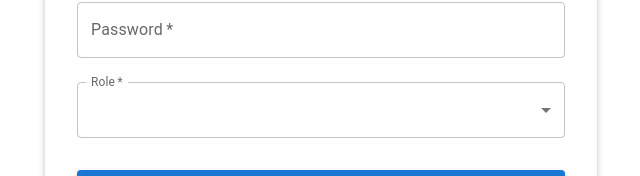
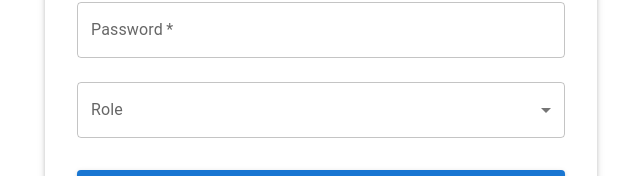
Before and after one commit to Astrophile-tech/complaint_management_system, a React app in the folder frontend/: page /register in a window 1280 px wide. Shown: the part 324-500 px from the top of the page, without its empty margins (319-959 px from the left). Built offline with nearby package versions, Linux system fonts and the light colour scheme; the HTML template or start-up script is replaced by a standard one.

Commit message:
edit login and regiter pagr

```diff
--- a/frontend/src/components/Login.jsx
+++ b/frontend/src/components/Login.jsx
@@ -3,8 +3,6 @@ import { useNavigate, Link } from 'react-router-dom';
 import {
   Box, Button, TextField, Typography, Paper, Alert, Container
 } from '@mui/material';
-import { INIT_USERS} from '../utils/Constants';
-
 
 const Login = () => {
   const navigate = useNavigate();
@@ -19,8 +17,7 @@ const Login = () => {
   const handleSubmit = (e) => {
     e.preventDefault();
 
-    // Get registered users from INIT_USERS
-    const users = INIT_USERS; //
+    const users = JSON.parse(localStorage.getItem('users') || '[]');
 
     // Find matching user
     const user = users.find(
@@ -36,7 +33,7 @@ const Login = () => {
     localStorage.setItem('currentUser', JSON.stringify(user));
 
     // role based login
-    if (user.role === 'Admin') {
+    if (user.role === 'admin') {
       navigate('/admindash');
     } else {
       navigate('/studentdash'); // Student dashboard
--- a/frontend/src/components/Register.jsx
+++ b/frontend/src/components/Register.jsx
@@ -3,18 +3,21 @@ import { useNavigate, Link } from 'react-router-dom';
 import {
   Box, Button, TextField, Typography, Paper, MenuItem, Alert, Container
 } from '@mui/material';
-import { INIT_USERS} from '../utils/Constants';
+
+
+import { FormControl, InputLabel, Select,  } from '@mui/material';
+
+
 const Register = () => {
   const navigate = useNavigate();
   const [formData, setFormData] = useState({
     name: '',
     email: '',
     password: '',
-    role: 'student'
+    role: ''
   });
      const [error, setError] = useState('');
       const [success, setSuccess] = useState('');
-
       const handleChange = (e) => {
         setFormData({ ...formData, [e.target.name]: e.target.value });
         setError('');
@@ -24,7 +27,6 @@ const Register = () => {
     e.preventDefault();
 
     const users = JSON.parse(localStorage.getItem('users') || '[]');
-    const allUsers = [...users, ...INIT_USERS]; // Combine with initial users
 
     // Check if email already exists
     if (users.find(u => u.email === formData.email)) {
@@ -85,19 +87,18 @@ const Register = () => {
             margin="normal"
             required
           />
-          <TextField
-            fullWidth
-            select
-            label="Role"
+<FormControl fullWidth margin="normal">
+  <InputLabel>Role</InputLabel>
+  <Select
     name="role"
     value={formData.role}
     onChange={handleChange}
-            margin="normal"
-            required
+    label="Role"
   >
-            <MenuItem value="Student">Student</MenuItem>
-            <MenuItem value="Admin">Admin</MenuItem>
-          </TextField>
+    <MenuItem value="student">student</MenuItem>
+    <MenuItem value="admin">admin</MenuItem>
+  </Select>
+</FormControl>
 
           <Button
             type="submit"
```
Lines whose indentation alone changed are shown as unchanged.
